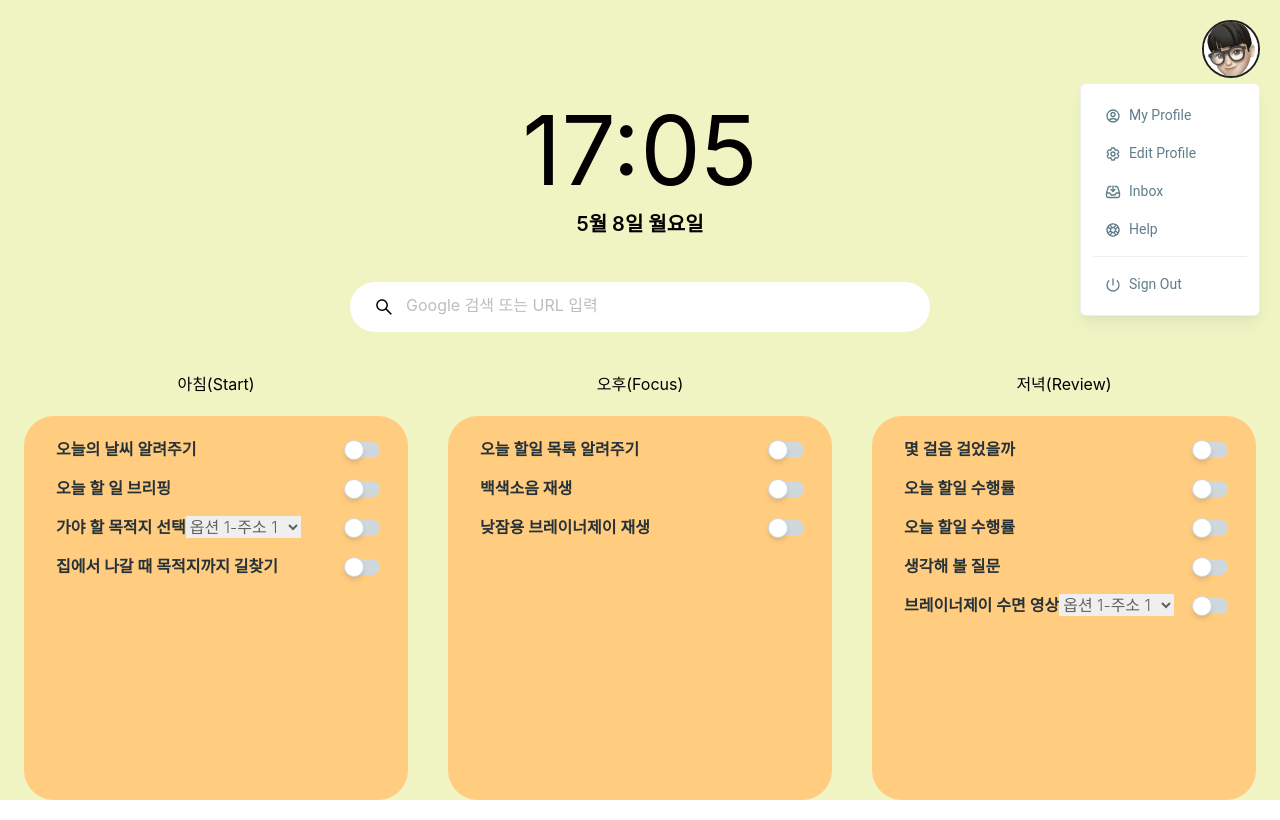
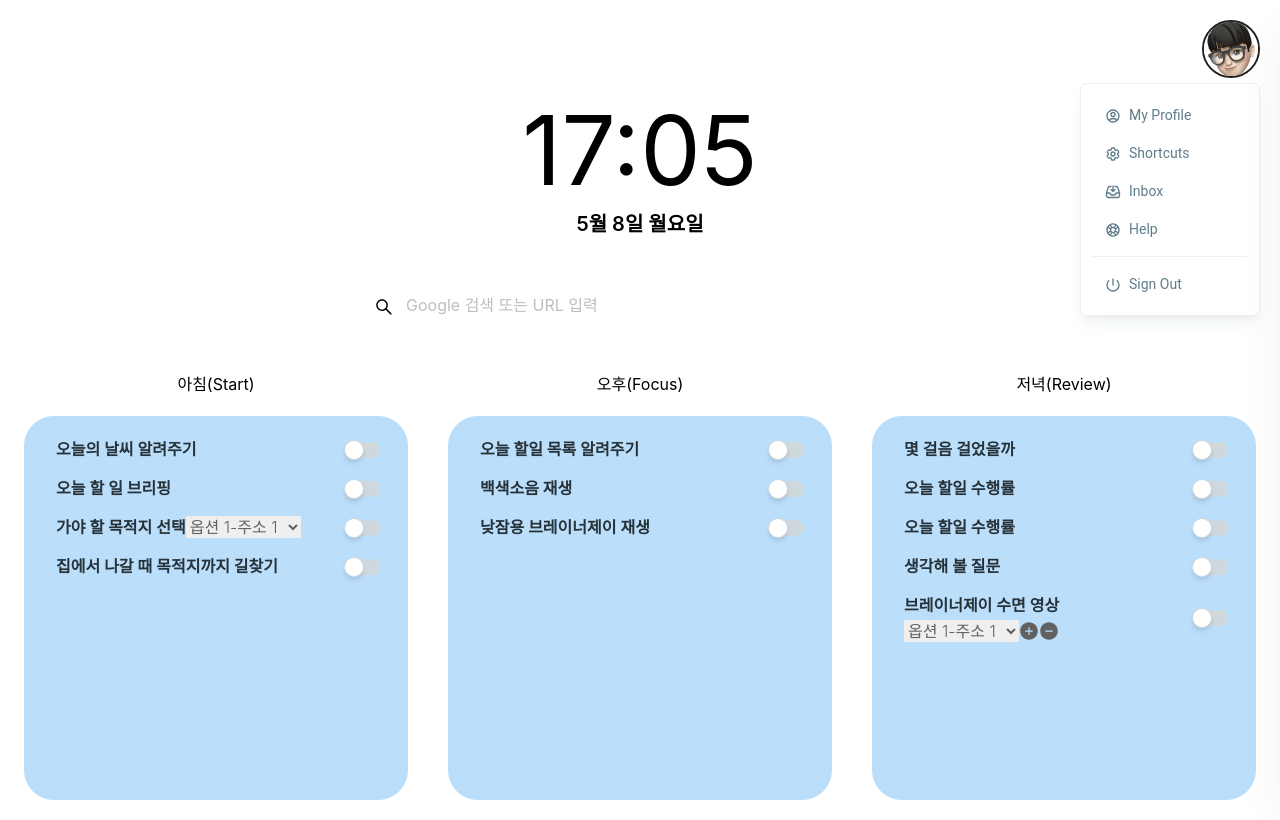
Before and after one commit to HH-Notch/notch-react, a React (Create React App) app: page /home in a window 1280 px wide. Both pictures are taken after a click on the picture 1231 px from the left and 49 px from the top of the page. Built offline with nearby package versions, Linux system fonts and the light colour scheme.

Commit message:
단축어 다운로드 받을 수 있는 drawer 세팅

```diff
--- a/src/App.js
+++ b/src/App.js
@@ -6,12 +6,20 @@ import Block from "./components/Block";
 import Profile from "./components/Profile";
 import Afternoon from "./components/Afternoon";
 import Night from "./components/Night";
+// import ShortcutsDrawer from "./components/Drawer";
+import { useState } from "react";
+import { Drawer, Typography, IconButton } from "@material-tailwind/react";
+import ShortcutsDrawer from "./components/Drawer";
 
 function App() {
+  const [openDrawer, setOpenDrawer] = useState(false);
+  const openDrawerRight = () => setOpenDrawer(true);
+  const closeDrawerRight = () => setOpenDrawer(false);
+
   return (
-    <div className="bg-lime-100 w-screen h-screen flex flex-col p-5">
+    <div className="bg-white w-screen h-screen flex flex-col p-5">
       <div className="flex justify-end">
-        <Profile />
+        <Profile openDrawerRight={openDrawerRight} />
       </div>
       <DateTime />
       <div className="flex justify-center items-center my-5">
@@ -30,6 +38,27 @@ function App() {
           <Night />
         </Block>
       </div>
+      <ShortcutsDrawer
+        openDrawerFunc={openDrawerRight}
+        closeDrawerFunc={closeDrawerRight}
+        drawerState={openDrawer}
+      />
+
+      {/* <Drawer placement="right" open={openDrawer} onClose={closeDrawerRight}>
+        <div className="mb-6 flex items-center justify-between">
+          <Typography variant="h5" color="blue-gray">
+            How to use Shorcuts
+          </Typography>
+          <IconButton
+            variant="text"
+            color="blue-gray"
+            onClick={closeDrawerRight}
+          >
+          </IconButton>
+          <div>가나다라</div>
+          <div>마바사아</div>
+        </div>
+      </Drawer> */}
     </div>
   );
 }
--- a/src/components/Block.jsx
+++ b/src/components/Block.jsx
@@ -7,7 +7,7 @@ export default function Block({ children, blockName }) {
         <span>{blockName}</span>
       </div>
       <div
-        className="aspect-square bg-orange-200  h-96 p-5"
+        className="aspect-square bg-blue-100  h-96 p-5"
         style={{ borderRadius: "30px" }}
       >
         {children}
--- a/src/components/BlockItem.jsx
+++ b/src/components/BlockItem.jsx
@@ -18,13 +18,15 @@ export default function BlockItem({
       checked={checked}
       onChange={onChangeFunc}
       label={
-        <div className="flex">
-          <Typography color="blue-gray" variant="h6">
-            {text}
-          </Typography>
-          {select_destination}
+        <>
+          <div className="flex">
+            <Typography color="blue-gray" variant="h6">
+              {text}
+            </Typography>
+            {select_destination}
+          </div>
           {select_brainer}
-        </div>
+        </>
       }
       containerProps={containerProps}
       labelProps={labelProps}
--- /dev/null
+++ b/src/components/Drawer.jsx
@@ -0,0 +1,34 @@
+import React from "react";
+import { Drawer, Typography, IconButton, Card } from "@material-tailwind/react";
+import { XMarkIcon } from "@heroicons/react/24/outline";
+
+export default function ShortcutsDrawer({
+  openDrawerFunc,
+  closeDrawerFunc,
+  drawerState,
+}) {
+  // const [openDrawer, setOpenDrawer] = useState(false);
+  // const openDrawerRight = () => setOpenDrawer(true);
+  // const closeDrawerRight = () => setOpenDrawer(false);
+
+  return (
+    <>
+      {/* <button onClick={openDrawerRight}>open</button> */}
+      <Drawer placement="right" open={drawerState} onClose={closeDrawerFunc}>
+        <div className="mb-6 flex items-center justify-between">
+          <Typography variant="h5" color="blue-gray">
+            How to use Shorcuts
+          </Typography>
+          <IconButton
+            variant="text"
+            color="blue-gray"
+            onClick={closeDrawerFunc}
+          >
+            <XMarkIcon strokeWidth={2} className="h-5 w-5" />
+          </IconButton>
+        </div>
+        <div className="bg-green-400">단축어</div>
+      </Drawer>
+    </>
+  );
+}
--- a/src/components/Night.jsx
+++ b/src/components/Night.jsx
@@ -1,6 +1,8 @@
 import React, { useState } from "react";
 import BlockItem from "./BlockItem";
 import { ThemeProvider } from "@material-tailwind/react";
+import { AiFillPlusCircle } from "react-icons/ai";
+import { AiFillMinusCircle } from "react-icons/ai";
 
 export default function Night() {
   const [reviewToday, setReviewToday] = useState({
@@ -67,6 +69,11 @@ export default function Night() {
       video_url: brainerOptions[selectedIndex].url,
     }));
     console.log("brainer 값은?", brainer);
+  };
+  const handleBrainerAddOption = () => {
+    // const newOption = {name: }
+    // option을 form으로 입력 받는거 구현한 다음에 할 수 있음
+    console.log("야호");
   };
 
   const customLabelTheme = {
@@ -142,13 +149,27 @@ export default function Night() {
           containerProps={containerProps}
           labelProps={labelProps}
           select_brainer={
+            <>
+              <div className="flex">
                 <div>
                   <select onChange={handleBrainerOption}>
                     {brainerOptions.map((option, index) => (
-                  <option key={index}>{`${option.name}-${option.url}`}</option>
+                      <option
+                        key={index}
+                      >{`${option.name}-${option.url}`}</option>
                     ))}
                   </select>
                 </div>
+                <button onClick={handleBrainerAddOption}>
+                  <AiFillPlusCircle className="text-xl" />
+                </button>
+
+                <button onClick={handleBrainerAddOption}>
+                  <AiFillMinusCircle className="text-xl" />
+                </button>
+                {/* <IconButton variant="outlined"></IconButton> */}
+              </div>
+            </>
           }
         />
       </ThemeProvider>
--- a/src/components/Profile.jsx
+++ b/src/components/Profile.jsx
@@ -16,9 +16,15 @@ import {
   LifebuoyIcon,
 } from "@heroicons/react/24/outline";
 
-export default function Profile() {
+export default function Profile({ openDrawerRight }) {
   return (
-    <Menu placement="bottom-end">
+    <Menu
+      placement="bottom-end"
+      animate={{
+        mount: { y: 0 },
+        unmount: { y: 25 },
+      }}
+    >
       <MenuHandler>
         <Avatar
           variant="circular"
@@ -37,10 +43,10 @@ export default function Profile() {
             My Profile
           </Typography>
         </MenuItem>
-        <MenuItem className="flex items-center gap-2">
+        <MenuItem className="flex items-center gap-2" onClick={openDrawerRight}>
           <Cog6ToothIcon strokeWidth={2} className="h-4 w-4" />
           <Typography variant="small" className="font-normal">
-            Edit Profile
+            Shortcuts
           </Typography>
         </MenuItem>
         <MenuItem className="flex items-center gap-2">
```
Also changed, not shown: src/components/test.json (added, +38 -0 lines). Lines whose indentation alone changed are shown as unchanged.
